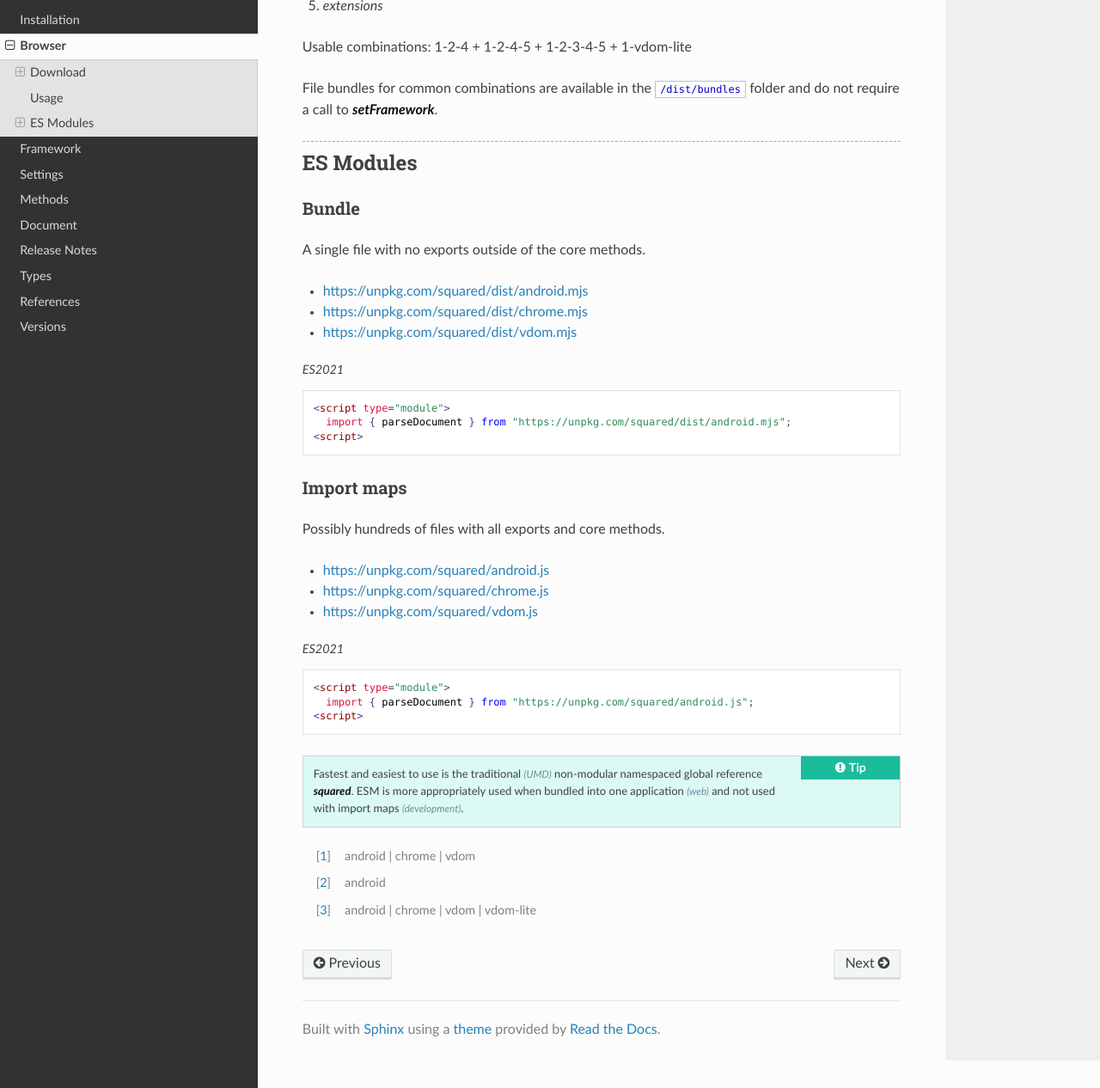
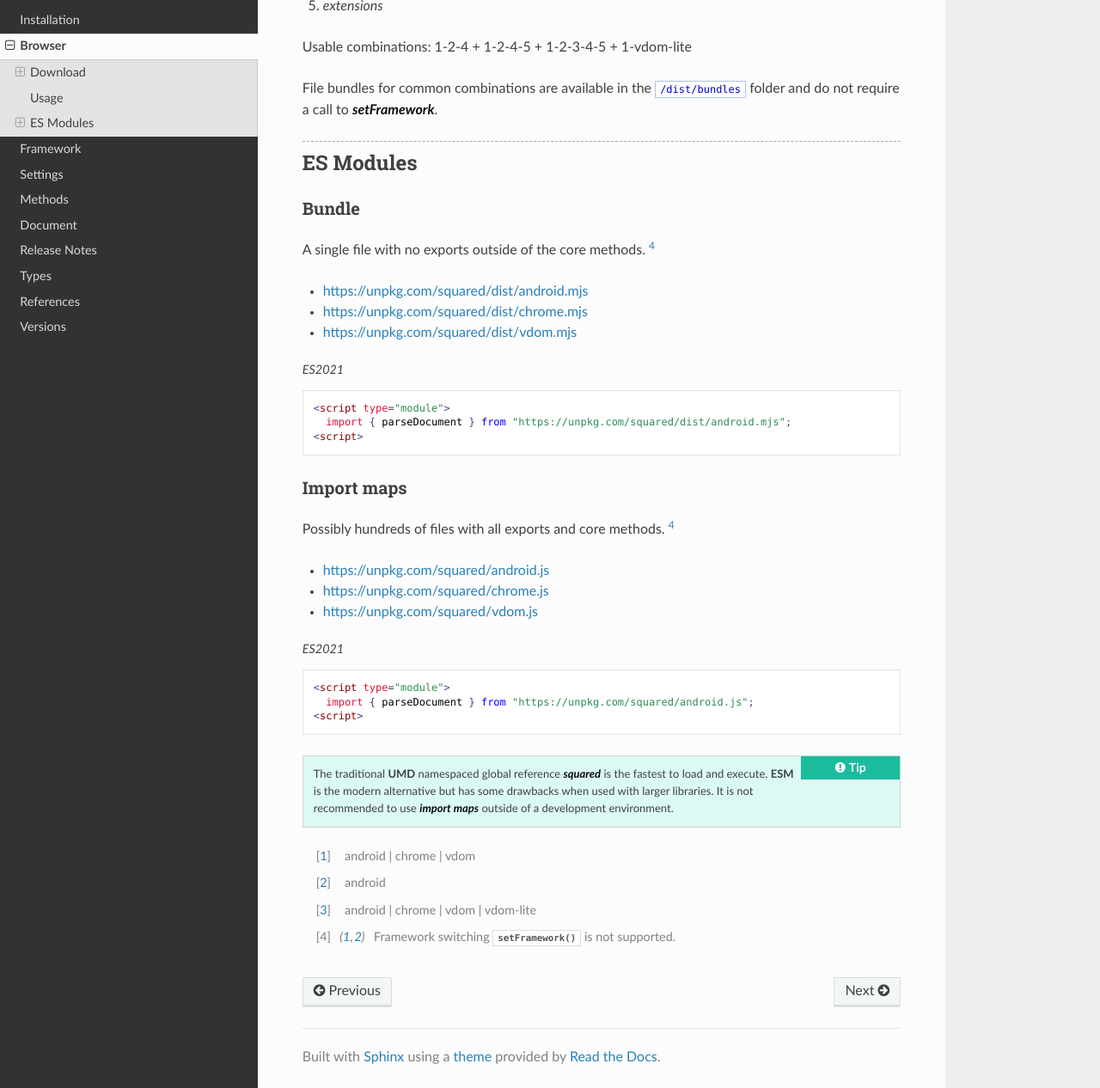
Before and after one commit to anpham6/android-docs, a Sphinx documentation site: the page built from source/browser.rst, in a window 1280 px wide and 1400 px high, scrolled down 921 px, cut to the strip 134-1400 px from the top of the window. Shown: the whole strip at 86% size. Built offline with Sphinx 7.4.7 and the Read the Docs theme 3.1.0, drawn with Linux system fonts in a browser that asks for light colours.

Commit message:
Browser: UMD and ESM disclaimer was revised.

```diff
--- a/source/browser.rst
+++ b/source/browser.rst
@@ -86,8 +86,9 @@ Possibly hundreds of files with all exports and core methods.
     import { parseDocument } from "https://unpkg.com/squared/android.js";
   <script>
 
-.. tip:: Fastest and easiest to use is the traditional :alt:`(UMD)` non-modular namespaced global reference :target:`squared`. ESM is more appropriately used when bundled into one application :alt:`(web)` and not used with import maps :alt:`(development)`.
+.. tip:: The traditional **UMD** namespaced global reference :target:`squared` is the fastest to load and execute. **ESM** is the modern alternative but has some drawbacks when used with larger libraries. It is not recommended to use :target:`import maps` outside of a development environment.
 
 .. [#] android | chrome | vdom
 .. [#] android
 .. [#] android | chrome | vdom | vdom-lite
+.. [#esm] Framework switching :func:`setFramework` is not supported.
```
Also changed, not shown: other parts of source/browser.rst (+2 -2 lines).
